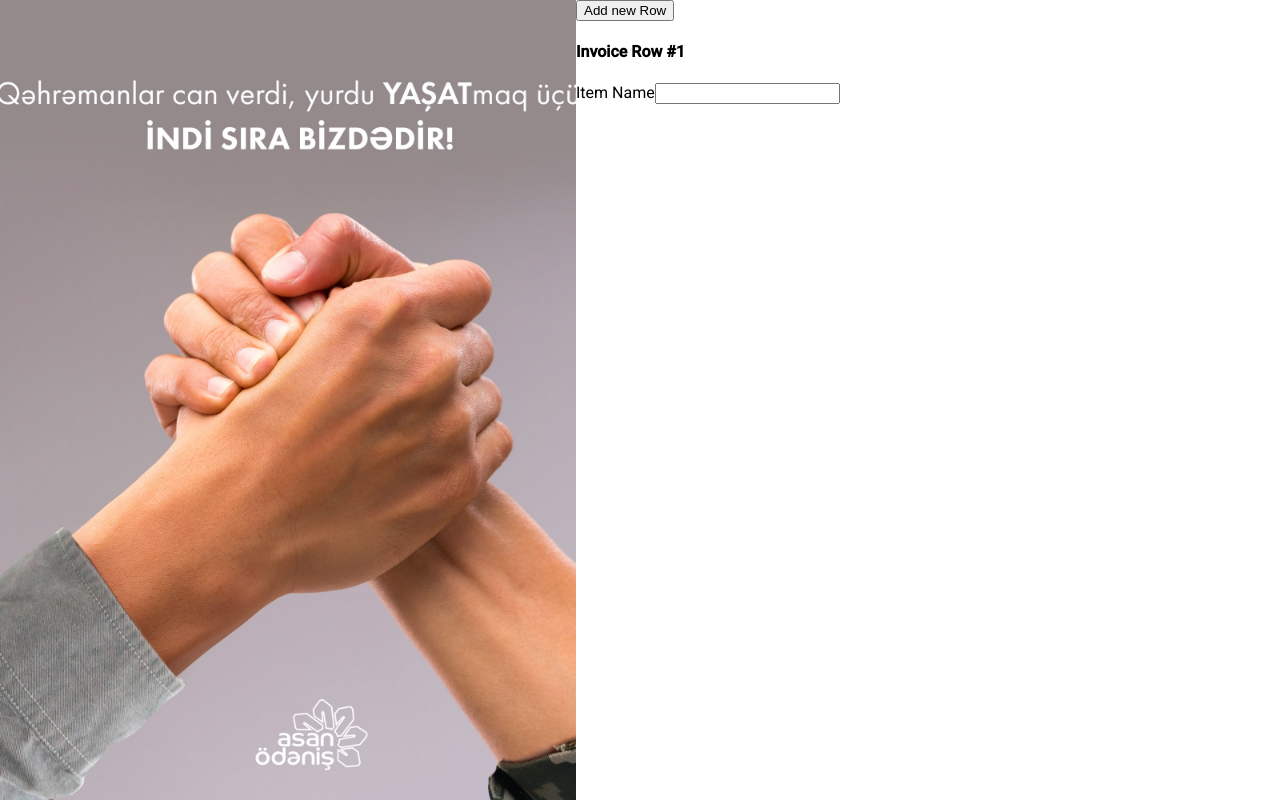
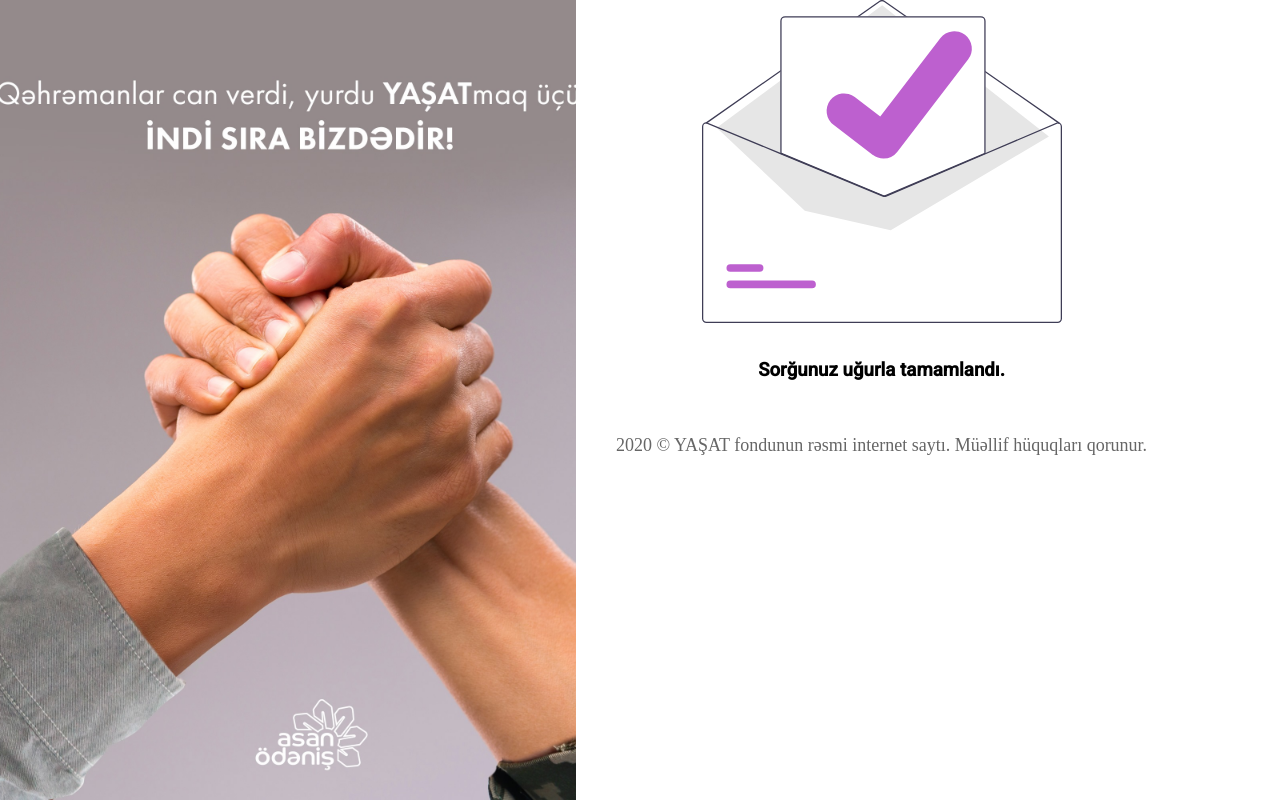
Before and after one commit to nermint/form_task_angular, an Angular app: page /success in a window 1280 px wide. Built offline with nearby package versions, Linux system fonts and the light colour scheme.

Commit message:
send_form_data

```diff
--- a/src/app/core/components/banner/banner.component.css
+++ b/src/app/core/components/banner/banner.component.css
@@ -21,3 +21,9 @@
     background-position: 50%;
     background-size: cover
 }
+
+@media (max-width: 768px){
+    .layout-holder__banner__basic{
+        width: 0;
+    }
+}
--- a/src/app/core/pages/form/form.component.html
+++ b/src/app/core/pages/form/form.component.html
@@ -512,7 +512,7 @@
         <div class="layout-holder__content__body__form__footer">
 
           <button mat-raised-button color="primary" class="btn btn-fluid btn-send"
-          (click)="getFormData()"
+          (click)="sendFormData()"
 
           >GÖNDƏR</button>
 
--- a/src/app/core/pages/form/form.component.ts
+++ b/src/app/core/pages/form/form.component.ts
@@ -5,6 +5,7 @@ import { FormGroup,FormBuilder, Validators,FormArray } from '@angular/forms';
 import { formatDate } from '@angular/common';
 import { FormService } from '../../services/form.service';
 import { Regions } from '../../shared/region.datasource';
+import { Router } from '@angular/router';
 
 
 @Component({
@@ -37,7 +38,8 @@ export class FormComponent implements OnInit {
 
   constructor(
     private fb: FormBuilder,
-    private formService: FormService
+    private formService: FormService,
+    private router: Router,
     ) { }
 
   ngOnInit(): void {
@@ -71,11 +73,6 @@ export class FormComponent implements OnInit {
       photos:this.fb.array([])
     });
   }
-  // initApartmentPhoto(){
-  //   return this.fb.group({
-  //     photoId:['']
-  //   });
-  // }
 
   // get form data
   get rewardsArr() {
@@ -136,7 +133,6 @@ export class FormComponent implements OnInit {
 
   addNewReward() {
     this.rewardsArr.push(this.initRewardsItem());
-    console.log(this.rewardsArr);
   }
   addChild() {
     this.childrenArr.push(this.initChildrenItem());
@@ -231,10 +227,18 @@ export class FormComponent implements OnInit {
 
     console.log(data);
 
-    // this.getPhotoId();
+    return data;
  }
 
 
+  sendFormData(){
+    const formData = this.getFormData();
+    console.log(formData);
+    this.formService.postFormData(formData).subscribe( data =>{
+      console.log(data);
+      this.router.navigate(['/success']);
+    });
+  }
 
 
 
--- a/src/app/core/pages/success/success.component.css
+++ b/src/app/core/pages/success/success.component.css
@@ -0,0 +1,47 @@
+
+
+
+
+
+/*  success css */
+.layout-holder__content__body {
+    -webkit-box-flex: 14;
+    -ms-flex: 14;
+    flex: 14
+}
+
+.flex {
+    display: -webkit-box;
+    display: -ms-flexbox;
+    display: flex
+}
+
+
+.flex-center {
+    -ms-flex-pack: center;
+    -webkit-box-pack: center;
+    justify-content: center;
+    text-align: center
+}
+
+
+.flex-middle {
+    -ms-flex-align: center;
+    -webkit-box-align: center;
+    align-items: center
+}
+.action-status {
+    width: 360px
+}
+
+.img-fluid {
+    max-width: 100%;
+    height: auto
+}
+.m-t-32 {
+    margin-top: 32px!important
+}
+
+.m-b-32 {
+    margin-bottom: 32px!important
+}
--- a/src/app/core/pages/success/success.component.html
+++ b/src/app/core/pages/success/success.component.html
@@ -1,15 +1,12 @@
-<button type="button" (click)="addNewRow()" class="btn btn-primary">Add new Row</button><br>
-<form [formGroup]="invoiceForm">
-  <div formArrayName="itemRows">
 
-    <div *ngFor="let itemRow of getControls(); let i=index"  [formGroupName]="i">
-      <h4>Invoice Row #{{ i + 1 }}</h4>
-      <div class="form-group">
-        <label>Item Name</label>
-        <input formControlName="itemname" class="form-control">
+<div class="layout-holder__content__body flex flex-center flex-middle">
+  <div class="action-status">
+      <div class="action-status__img">
+          <img src="assets/images/illustration/success.svg" class="img-fluid" alt="success">
       </div>
-      <button *ngIf="invoiceForm.controls.itemRows.controls.length > 1" (click)="deleteRow(i)" class="btn btn-danger">Delete Button</button>
-    </div>
+      <div class="action-status__info m-t-32 m-b-32">
+          <h3 class="action-status__info__title">Sorğunuz uğurla tamamlandı.</h3>
+      </div>
   </div>
-
-</form>
+</div>
+<app-footer></app-footer>
--- a/src/app/core/pages/success/success.component.ts
+++ b/src/app/core/pages/success/success.component.ts
@@ -1,5 +1,4 @@
 import { Component, OnInit } from '@angular/core';
-import { FormGroup, FormArray, FormBuilder, Validators } from '@angular/forms';
 
 @Component({
   selector: 'app-success',
@@ -7,36 +6,12 @@ import { FormGroup, FormArray, FormBuilder, Validators } from '@angular/forms';
   styleUrls: ['./success.component.css']
 })
 export class SuccessComponent implements OnInit {
-  public invoiceForm: FormGroup;
 
-  constructor(private _fb: FormBuilder) { }
+  constructor() { }
 
   ngOnInit(): void {
-    this.invoiceForm = this._fb.group({
-      itemRows: this._fb.array([this.initItemRows()])
-    });
+
   }
 
-  get formArr() {
-    return this.invoiceForm.get('itemRows') as FormArray;
-  }
-
-  getControls() {
-    return (this.invoiceForm.get('itemRows') as FormArray).controls;
-  }
-
-  initItemRows() {
-    return this._fb.group({
-      itemname: ['']
-    });
-  }
-
-  addNewRow() {
-    this.formArr.push(this.initItemRows());
-  }
-
-  deleteRow(index: number) {
-    this.formArr.removeAt(index);
-  }
 
 }
--- a/src/app/core/services/form.service.ts
+++ b/src/app/core/services/form.service.ts
@@ -16,6 +16,10 @@ export class FormService {
     return this.http.post(this.url+ 'File/photo', data);
   }
 
+  postFormData(data):Observable<any>{
+    return this.http.post(this.url+'Form', data);
+  }
+
 
 
 
```
